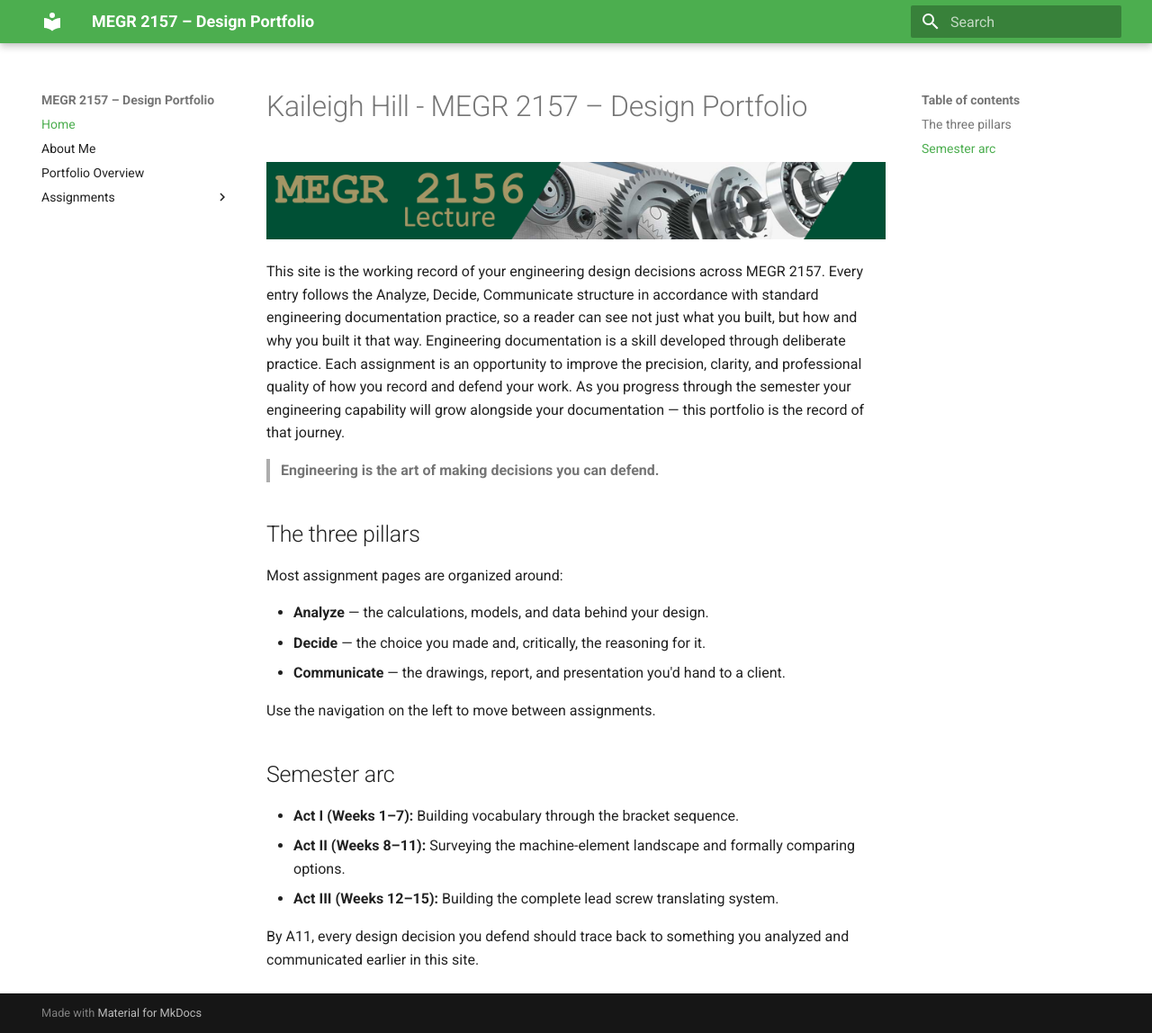
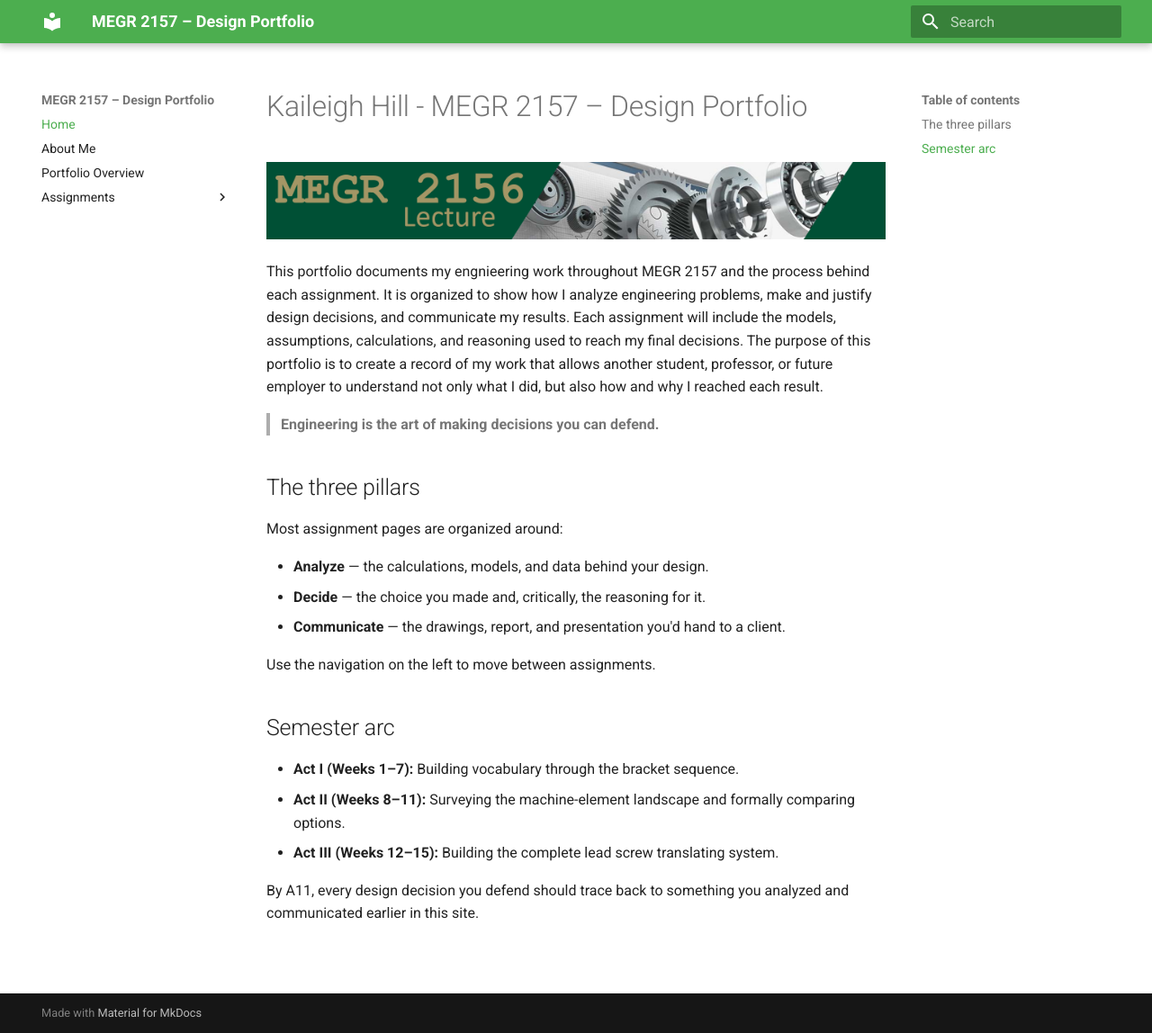
Before and after one commit to KaileighAnn/kaileighs-megr2157-portfolio, an MkDocs documentation site: the page built from docs/index.md, in a window 1280 px wide and 1148 px high. Shown: the whole window at 90% size. Built offline with MkDocs 1.6.1 and Material for MkDocs 9.7.7, drawn with Linux system fonts in a browser that asks for light colours.

Commit message:
Update homepage introduction

```diff
--- a/docs/index.md
+++ b/docs/index.md
@@ -2,7 +2,7 @@
 
 ![MEGR 2156-7 Title](MEGR2156title.png)
 
-This site is the working record of your engineering design decisions across MEGR 2157. Every entry follows the Analyze, Decide, Communicate structure in accordance with standard engineering documentation practice, so a reader can see not just what you built, but how and why you built it that way. Engineering documentation is a skill developed through deliberate practice. Each assignment is an opportunity to improve the precision, clarity, and professional quality of how you record and defend your work. As you progress through the semester your engineering capability will grow alongside your documentation — this portfolio is the record of that journey.
+This portfolio documents my engnieering work throughout MEGR 2157 and the process behind each assignment. It is organized to show how I analyze engineering problems, make and justify design decisions, and communicate my results. Each assignment will include the models, assumptions, calculations, and reasoning used to reach my final decisions. The purpose of this portfolio is to create a record of my work that allows another student, professor, or future employer to understand not only what I did, but also how and why I reached each result.
 
 > **Engineering is the art of making decisions you can defend.**
 
```
